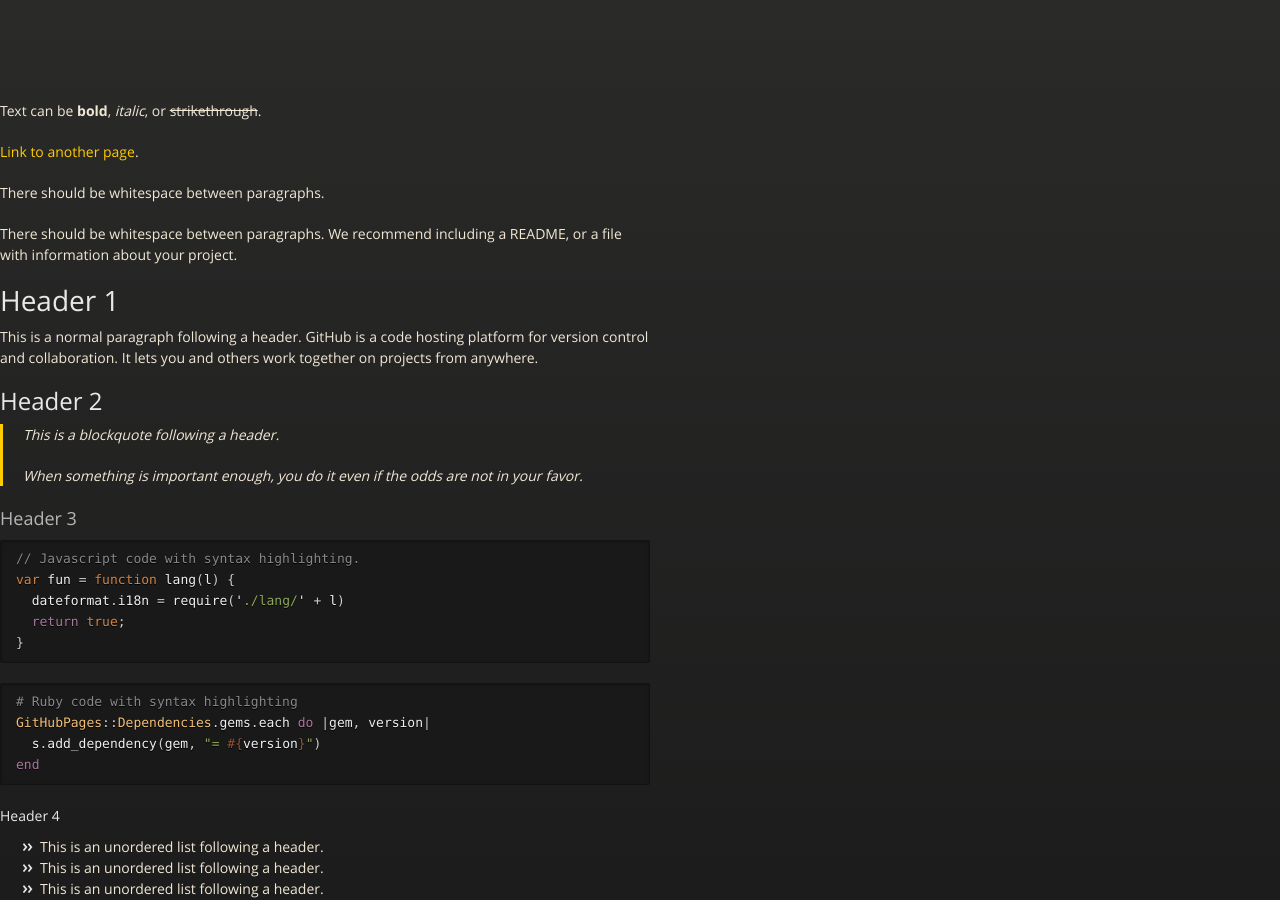
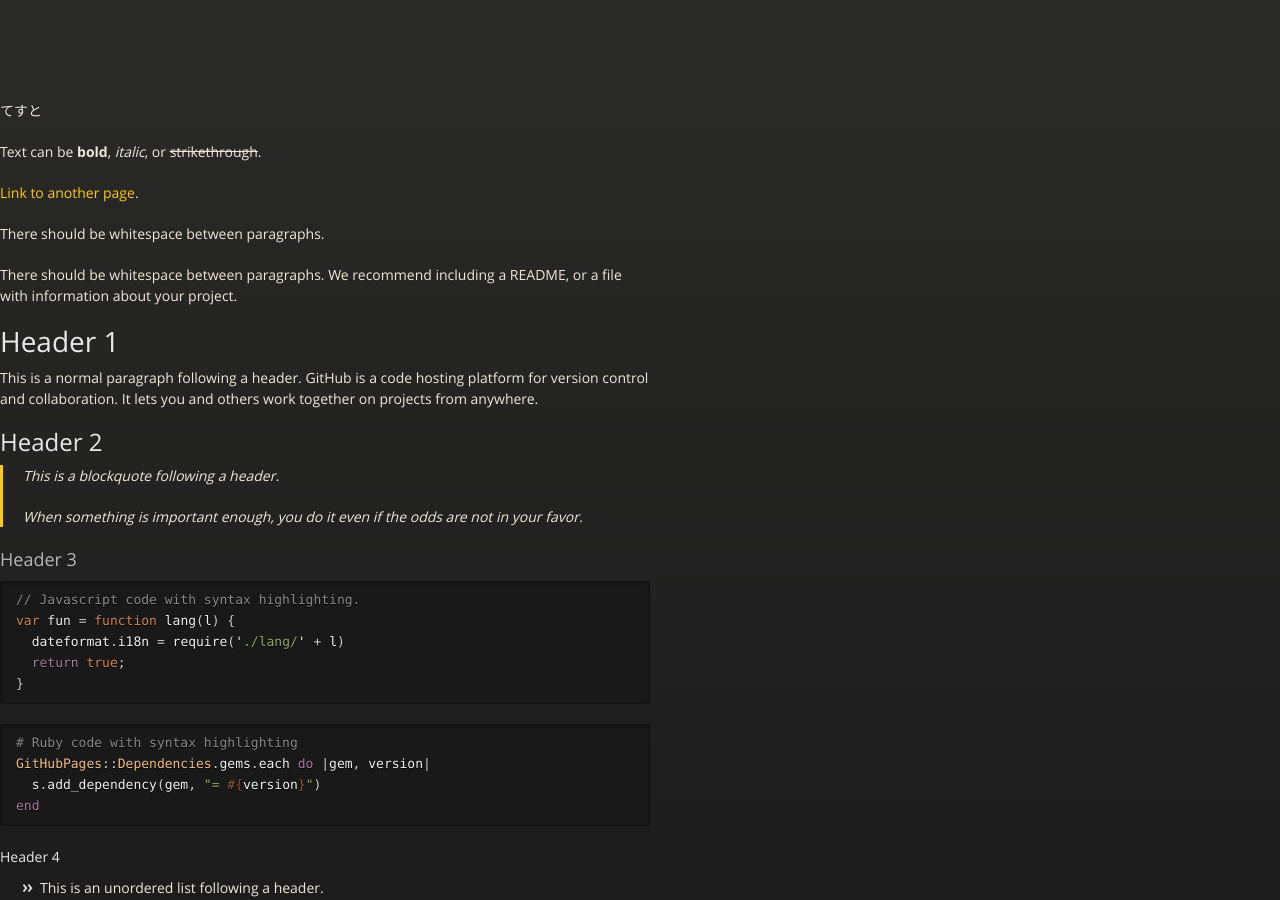
Before and after one commit to gyaaaaaaaaaaaa/readme.github.io, a Jekyll site: the page built from index.md, in a window 1280 px wide and 900 px high. Built offline with Jekyll 4.4.1, drawn with Linux system fonts in a browser that asks for light colours.

Commit message:
Update index.md

```diff
--- a/index.md
+++ b/index.md
@@ -1,6 +1,8 @@
 ---
 layout: default
 ---
+
+てすと
 
 Text can be **bold**, _italic_, or ~~strikethrough~~.
 
```
